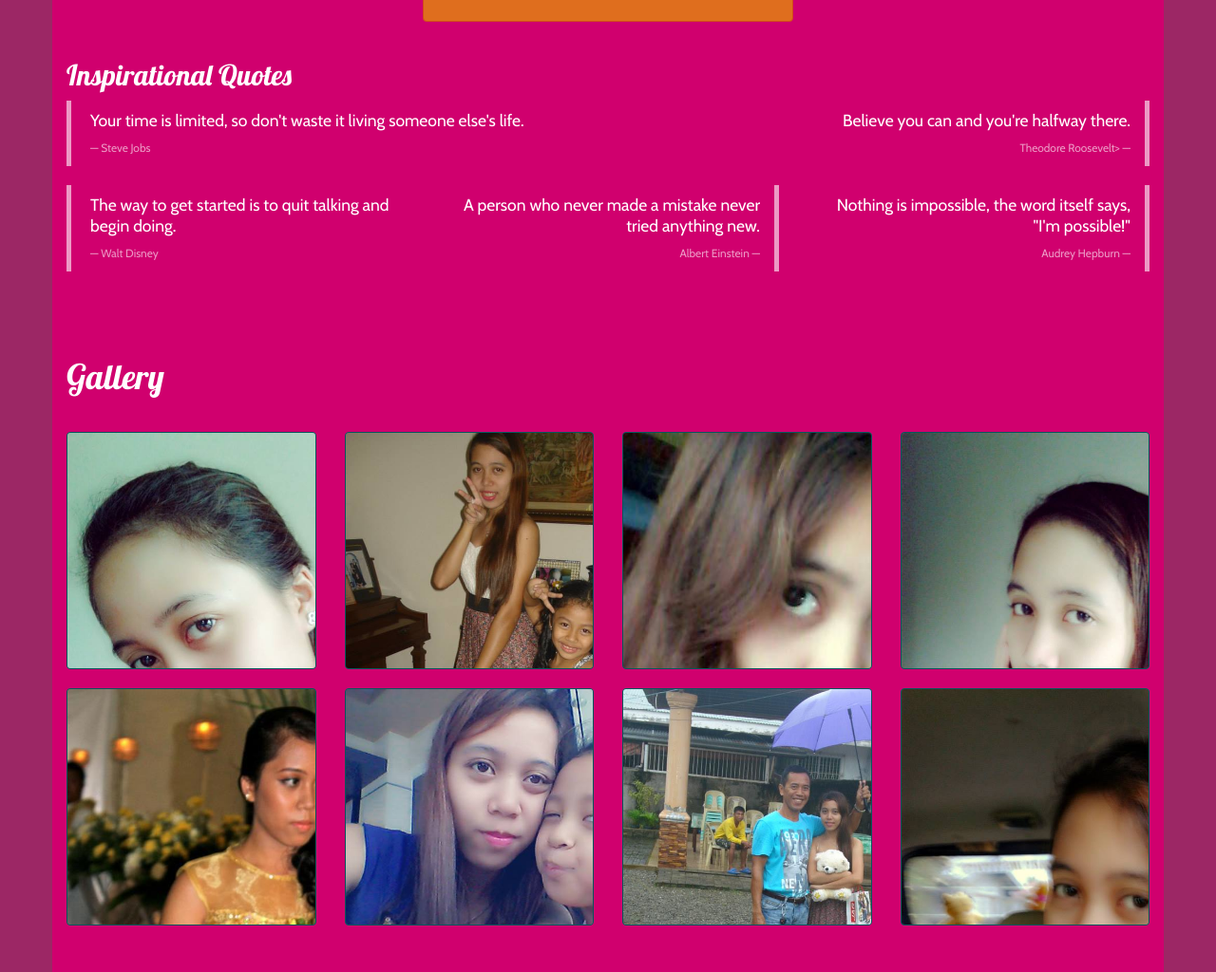
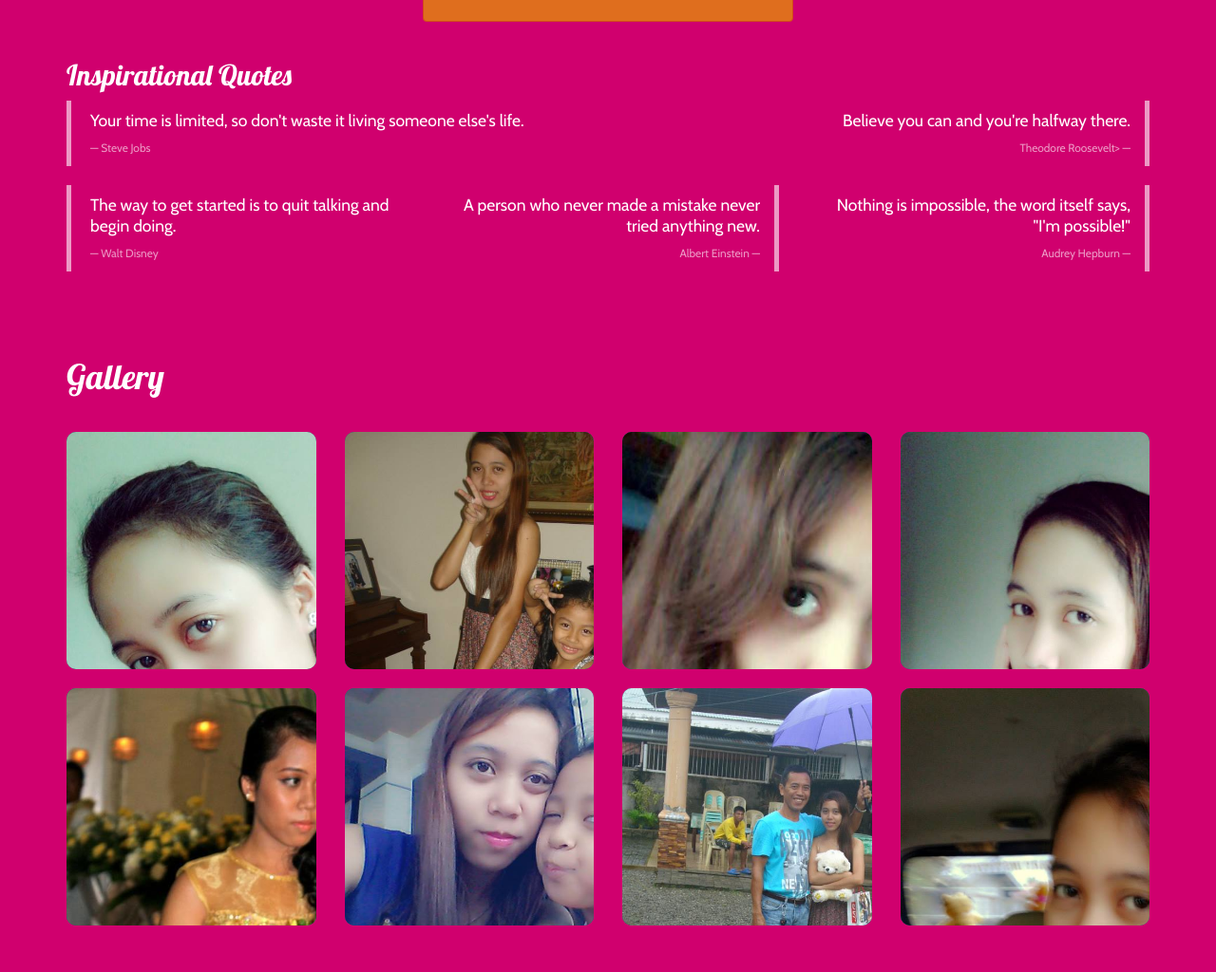
Before and after one commit to chabzlala29/ariane_website, a plain HTML site: page index.html in a window 1280 px wide. Shown: the part 1274-2298 px from the top of the page at 95% size. Drawn offline with nearby package versions, Linux system fonts and the light colour scheme.

Commit message:
some changes

```diff
--- a/assets/js/my_js.js
+++ b/assets/js/my_js.js
@@ -1,4 +1,6 @@
 $(function(){
+
+
 	$('.home-link').bind('click',function(){
    		$("html, body").animate({ scrollTop: 0 }, 500);
 	});
@@ -18,4 +20,6 @@ $(function(){
 
 
 	$('[data-toggle="tooltip"]').tooltip();
+
+	$('audio').get(0).play();
 })
--- a/assets/stylesheets/style.css
+++ b/assets/stylesheets/style.css
@@ -1,5 +1,15 @@
+@font-face{
+	font-family: Lobster;
+	src: url('../fonts/lobster/lobster.otf');
+}
+
+h1,h2,h3,h4,h5,h6{
+	font-family: Lobster;
+}
+
 body{
-	background: #9C2765
+	/*background: #9C2765; */
+	background: #D0006E;
 }
 .page-header{
 	margin: 71px 0 20px;
@@ -57,6 +67,8 @@ body{
 }
 .well{
 	padding:0px;
+	border:0px !important;
+	border-radius: 10px;
 }
 .picture img{
 	width:150%;
```
Also changed, not shown: assets/fonts/lobster/License.txt (added), assets/fonts/lobster/Readme.txt (added), assets/fonts/lobster/lobster.otf (added), 2 other files.
